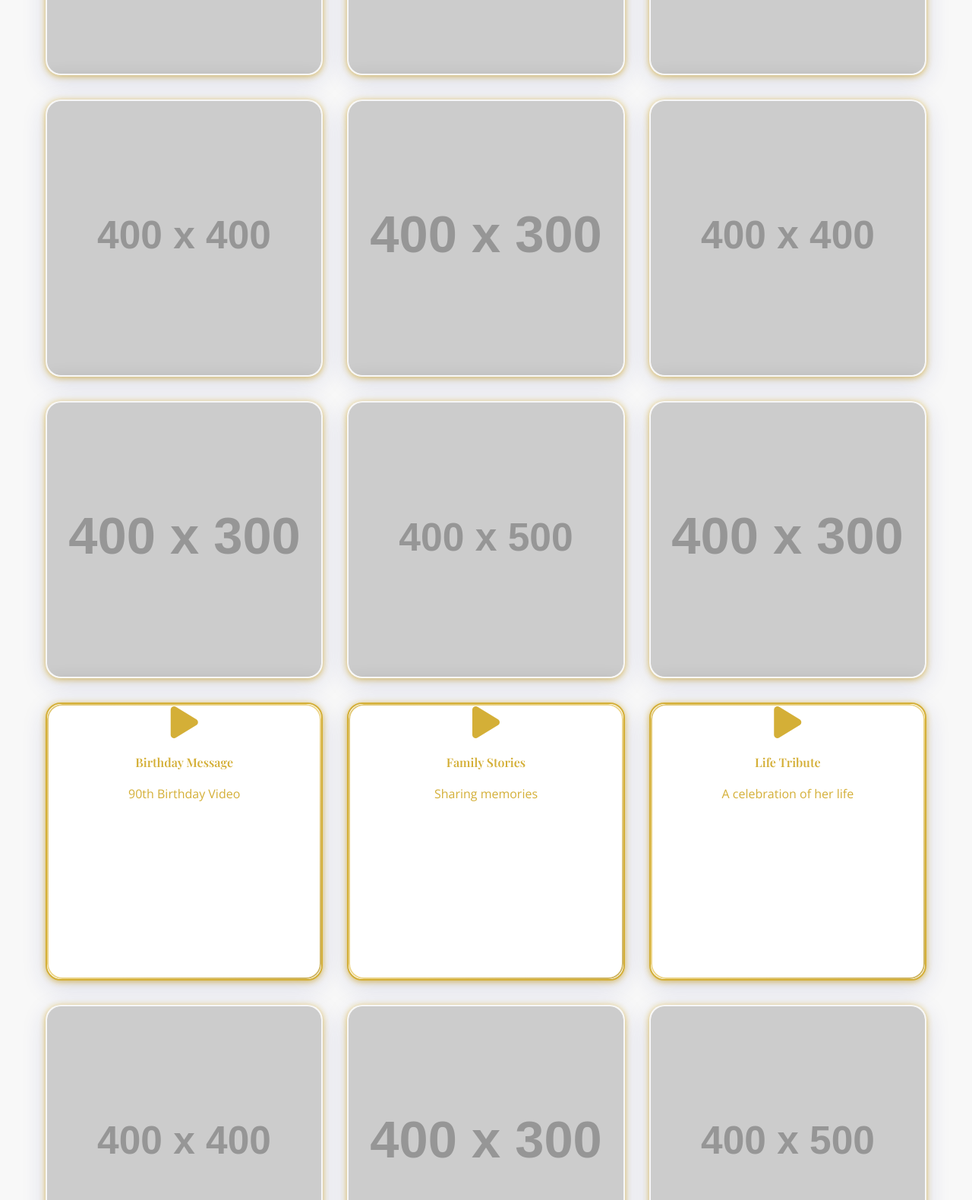
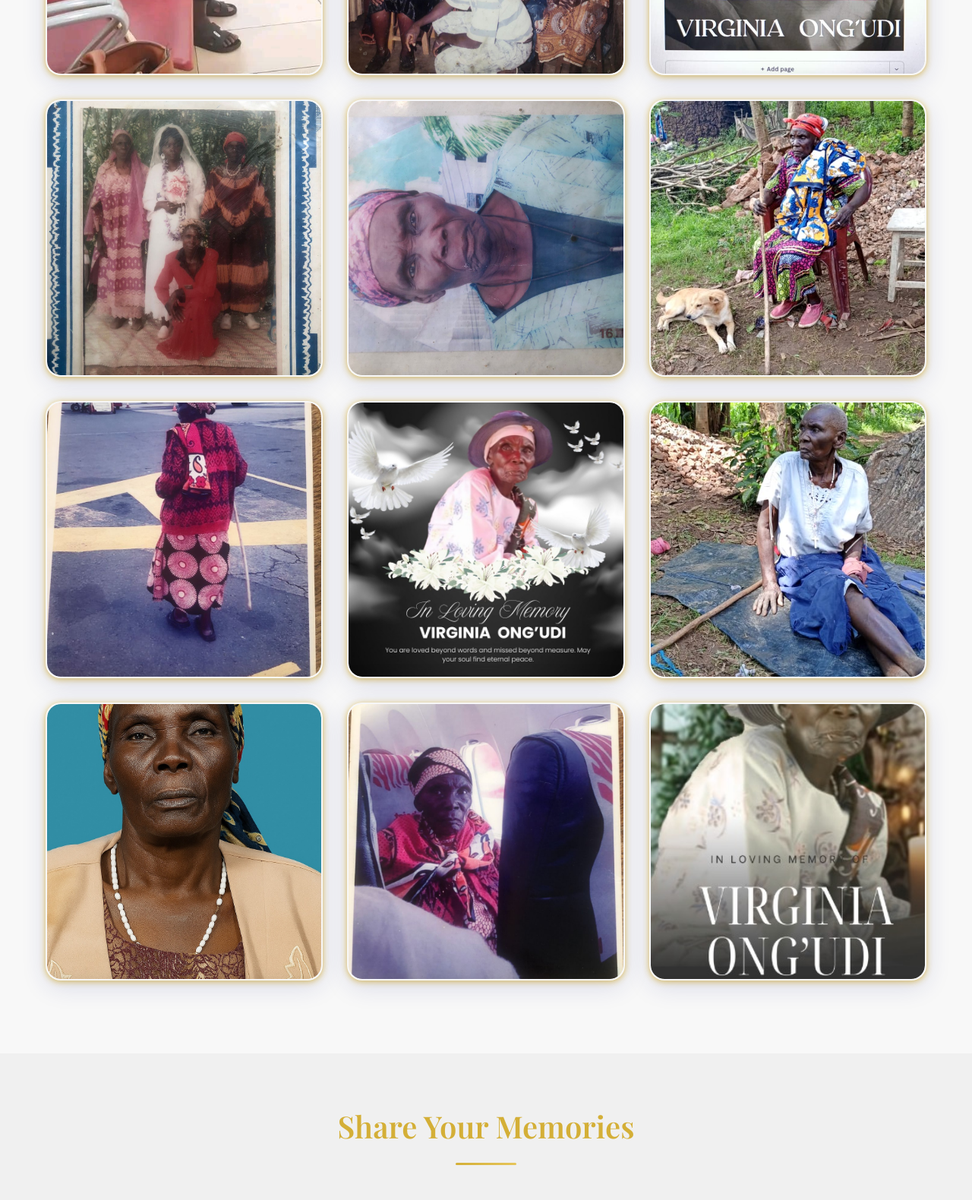
Before and after one commit to Brandon05-dev/Great-Grandma-Tribute, a plain HTML site: page gallery.html in a window 1280 px wide. Shown: the part 1220-2800 px from the top of the page at 76% size. Drawn offline with nearby package versions, Linux system fonts and the light colour scheme; placeholder pictures from the web are drawn by us.

Commit message:
Feat: gallary page updated

```diff
--- a/gallery.html
+++ b/gallery.html
@@ -65,14 +65,14 @@
             <div class="gallery-grid">
                 <!-- Image Cards -->
                 <div class="gallery-item" data-category="family">
-                    <img src="image-1.jpg" alt="Memory 1">
+                    <img src="image-13.jpg" alt="Memory 1">
                     <div class="gallery-overlay">
                         <h4>Memory Image 1</h4>
                         <p>Special moment captured</p>
                     </div>
                 </div>
                 <div class="gallery-item" data-category="family">
-                    <img src="image-2.jpg" alt="Memory 2">
+                    <img src="image-4.jpg" alt="Memory 2">
                     <div class="gallery-overlay">
                         <h4>Memory Image 2</h4>
                         <p>Special moment captured</p>
@@ -87,7 +87,7 @@
                 </div>
                 <!-- Family Photos -->
                 <div class="gallery-item" data-category="family">
-                    <img src="https://via.placeholder.com/400x400/333/fff?text=Family+Portrait+1930s" alt="Family Portrait 1930s">
+                    <img src="image-2.jpg" alt="Memory 3">
                     <div class="gallery-overlay">
                         <h4>Family Portrait</h4>
                         <p>1930s - Early family photo</p>
@@ -95,7 +95,7 @@
                 </div>
 
                 <div class="gallery-item" data-category="family">
-                    <img src="https://via.placeholder.com/400x300/333/fff?text=Wedding+Day" alt="Wedding Day">
+                    <img src="image-5.jpg" alt="Memory 3">
                     <div class="gallery-overlay">
                         <h4>Wedding Day</h4>
                         <p>A beautiful beginning</p>
@@ -103,7 +103,7 @@
                 </div>
 
                 <div class="gallery-item" data-category="family">
-                    <img src="https://via.placeholder.com/400x500/333/fff?text=With+Children" alt="With Children">
+                    <img src="image-6.jpg" alt="Memory 3">
                     <div class="gallery-overlay">
                         <h4>With Her Children</h4>
                         <p>The joy of motherhood</p>
@@ -111,7 +111,7 @@
                 </div>
 
                 <div class="gallery-item" data-category="family">
-                    <img src="https://via.placeholder.com/400x400/333/fff?text=Grandchildren" alt="Grandchildren">
+                    <img src="image-7.jpg" alt="Memory 3">
                     <div class="gallery-overlay">
                         <h4>With Grandchildren</h4>
                         <p>Generations of love</p>
@@ -122,7 +122,7 @@
 
                 <!-- Community Photos -->
                 <div class="gallery-item" data-category="community">
-                    <img src="https://via.placeholder.com/400x300/333/fff?text=Church+Service" alt="Church Service">
+                    <img src="image-8.jpg" alt="Memory 3">
                     <div class="gallery-overlay">
                         <h4>Church Ministry</h4>
                         <p>A life of service</p>
@@ -130,7 +130,7 @@
                 </div>
 
                 <div class="gallery-item" data-category="community">
-                    <img src="https://via.placeholder.com/400x400/333/fff?text=Community+Event" alt="Community Event">
+                    <img src="image-9.jpg" alt="Memory 3">
                     <div class="gallery-overlay">
                         <h4>Community Gathering</h4>
                         <p>Bringing people together</p>
@@ -138,7 +138,7 @@
                 </div>
 
                 <div class="gallery-item" data-category="community">
-                    <img src="https://via.placeholder.com/400x300/333/fff?text=Volunteer+Work" alt="Volunteer Work">
+                    <img src="image-10.jpg" alt="Memory 3">
                     <div class="gallery-overlay">
                         <h4>Volunteer Service</h4>
                         <p>Helping those in need</p>
@@ -147,7 +147,7 @@
 
                 <!-- Recent Photos -->
                 <div class="gallery-item" data-category="family">
-                    <img src="https://via.placeholder.com/400x500/333/fff?text=Recent+Family+Photo" alt="Recent Family Photo">
+                    <img src="image-11.jpg" alt="Memory 3">
                     <div class="gallery-overlay">
                         <h4>Recent Family Gathering</h4>
                         <p>2024 - Four generations together</p>
@@ -155,47 +155,15 @@
                 </div>
 
                 <div class="gallery-item" data-category="family">
-                    <img src="https://via.placeholder.com/400x300/333/fff?text=Garden+Time" alt="Garden Time">
+                    <img src="image-12.jpg" alt="Memory 3">
                     <div class="gallery-overlay">
                         <h4>In Her Garden</h4>
                         <p>Her peaceful sanctuary</p>
                     </div>
                 </div>
-
-                <!-- Video Items -->
-                <div class="gallery-item video-item" data-category="videos">
-                    <div class="video-placeholder">
-                        <i class="fas fa-play"></i>
-                        <h4>Birthday Message</h4>
-                        <p>90th Birthday Video</p>
-                        <!-- Replace with actual YouTube embed -->
-                        <iframe src="https://www.youtube.com/embed/dQw4w9WgXcQ" frameborder="0" allowfullscreen style="display: none;"></iframe>
-                    </div>
-                </div>
-
-                <div class="gallery-item video-item" data-category="videos">
-                    <div class="video-placeholder">
-                        <i class="fas fa-play"></i>
-                        <h4>Family Stories</h4>
-                        <p>Sharing memories</p>
-                        <!-- Replace with actual YouTube embed -->
-                        <iframe src="https://www.youtube.com/embed/dQw4w9WgXcQ" frameborder="0" allowfullscreen style="display: none;"></iframe>
-                    </div>
-                </div>
-
-                <div class="gallery-item video-item" data-category="videos">
-                    <div class="video-placeholder">
-                        <i class="fas fa-play"></i>
-                        <h4>Life Tribute</h4>
-                        <p>A celebration of her life</p>
-                        <!-- Replace with actual YouTube embed -->
-                        <iframe src="https://www.youtube.com/embed/dQw4w9WgXcQ" frameborder="0" allowfullscreen style="display: none;"></iframe>
-                    </div>
-                </div>
-
                 <!-- More Family Photos -->
                 <div class="gallery-item" data-category="family">
-                    <img src="https://via.placeholder.com/400x400/333/fff?text=Cooking+Together" alt="Cooking Together">
+                    <img src="image-13.jpg" alt="Memory 3">
                     <div class="gallery-overlay">
                         <h4>Teaching to Cook</h4>
                         <p>Passing down traditions</p>
@@ -203,7 +171,7 @@
                 </div>
 
                 <div class="gallery-item" data-category="celebrations">
-                    <img src="https://via.placeholder.com/400x300/333/fff?text=Easter+Sunday" alt="Easter Sunday">
+                    <img src="image-14.jpg" alt="Memory 3">
                     <div class="gallery-overlay">
                         <h4>Easter Sunday</h4>
                         <p>Family traditions</p>
@@ -211,7 +179,7 @@
                 </div>
 
                 <div class="gallery-item" data-category="family">
-                    <img src="https://via.placeholder.com/400x500/333/fff?text=Reading+Stories" alt="Reading Stories">
+                    <img src="image-16.jpg" alt="Memory 3">
                     <div class="gallery-overlay">
                         <h4>Story Time</h4>
                         <p>Reading to great-grandchildren</p>
```
Also changed, not shown: index.html (+1 -1 lines), image-10.jpg (renamed from 438209b2-296b-4018-8d6d-063e899dd1c8.jpg), image-11.jpg (renamed from a8cb9ca9-7805-48b7-94fc-9de02d1f704e.jpg), image-12.jpg (renamed from ae71e327-a2ec-4587-99a4-bbe1f2d673ed.jpg), image-13.jpg (renamed from c66b068a-bf65-46e7-9c11-4b3fb866bda0.jpg), image-14.jpg (renamed from d3c40c96-a360-486c-9030-343f3dd8809c.jpg), image-16.jpg (renamed from d89f7e63-2d2d-455a-b324-de4b7b4c40b4.jpg), image-4.jpg (renamed from 3d2a2505-404f-4295-8e31-f39f6be4dad1.jpg), image-5.jpg (renamed from 131f0337-7470-432c-9a7e-608158e7a687.jpg), image-6.jpg (renamed from 9d8bf972-7679-4142-9ad7-621280c5b01e.jpg), image-7.jpg (renamed from 884aeab5-1dac-48fc-8397-c1f4acfd956b.jpg), image-8.jpg (renamed from 4348ef60-8672-417a-89f8-05032eb12f56.jpg), image-9.jpg (renamed from 6549de97-6abd-496d-9111-2074fa179f16.jpg).
